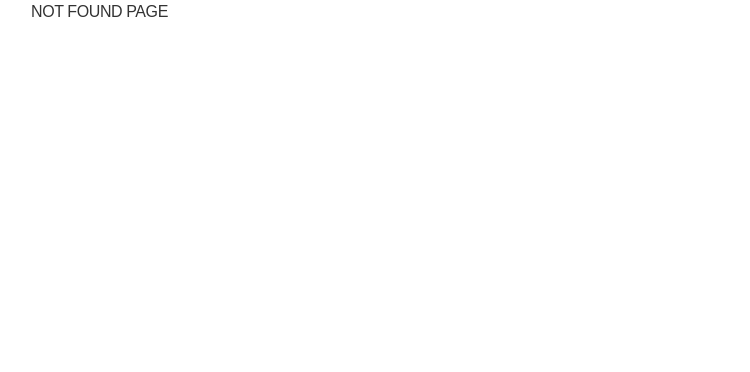
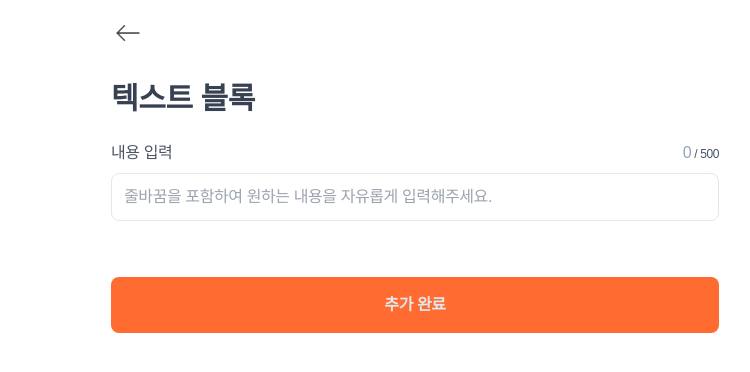
Before and after one commit to Mt-NextJs/linkle, a Next.js app: page /admin/text in a window 1280 px wide. Before the commit this address had no page. Shown: the top 372 px of the page, without its empty margins (225-975 px from the left). Built offline with nearby package versions, Linux system fonts and the light colour scheme.

Commit message:
✨ [Feat] basic block 하위 컴포넌트 구현 #14

```diff
--- /dev/null
+++ b/src/app/admin/(block)/text/page.tsx
@@ -0,0 +1,71 @@
+"use client";
+
+import { getSequence } from "../../../../lib/get-sequence";
+import { useRouter } from "next/navigation";
+import Layout from "../components/layout";
+import FormInput from "../components/form-input";
+import ButtonBox from "../components/buttons/button-box";
+import AddButton from "../components/buttons/add-button";
+import { useState } from "react";
+export default function TextPage() {
+  const [title, setTitle] = useState("");
+  const router = useRouter();
+  const addTextBlock = async (e: React.FormEvent) => {
+    e.preventDefault();
+    const token = sessionStorage.getItem("token");
+    if (!token) {
+      router.push("/login");
+      return;
+    }
+    const nowSequence = await getSequence(token);
+    const params = {
+      type: 6,
+      sequence: nowSequence + 1,
+      title,
+    };
+    try {
+      const response = await fetch(
+        `${process.env.NEXT_PUBLIC_API_URL}/api/link/add`,
+        {
+          method: "POST",
+          headers: {
+            "Content-Type": "application/json",
+            Authorization: `Bearer ${token}`,
+          },
+          body: JSON.stringify(params),
+        },
+      );
+      if (response.ok) {
+        alert("텍스트 블록 추가 완료");
+        router.push("/admin");
+      } else {
+        const { status } = response;
+        console.log(status);
+        if (status === 500) {
+          alert("서버 에러");
+        }
+      }
+    } catch (error) {
+      console.log(error);
+    }
+  };
+  return (
+    <>
+      <Layout title={"텍스트 블록"} onSubmit={addTextBlock}>
+        <FormInput
+          label="내용 입력"
+          id="video-url"
+          type="text"
+          value={title}
+          onChange={(e) => setTitle(e.target.value)}
+          placeholder="줄바꿈을 포함하여 원하는 내용을 자유롭게 입력해주세요."
+          maxLength={500}
+        />
+        <div className="flex items-center justify-center shadow-lg"></div>
+        <ButtonBox>
+          <AddButton type={"submit"} text="추가 완료" />
+        </ButtonBox>
+      </Layout>
+    </>
+  );
+}
--- /dev/null
+++ b/src/app/admin/components/divide-block-sub/dot.tsx
@@ -0,0 +1,9 @@
+export default function Dot() {
+  return (
+    <>
+      <div className="relative ml-[85px] flex h-[86px] w-[530px] items-center justify-center">
+        <div className="absolute left-0 top-1/2 w-full border-t-2 border-dashed border-black"></div>
+      </div>
+    </>
+  );
+}
--- /dev/null
+++ b/src/app/admin/components/divide-block-sub/gap.tsx
@@ -0,0 +1,7 @@
+export default function Gap() {
+  return (
+    <>
+      <div></div>
+    </>
+  );
+}
--- /dev/null
+++ b/src/app/admin/components/divide-block-sub/line.tsx
@@ -0,0 +1,7 @@
+export default function Line() {
+  return (
+    <div className="relative ml-[85px] flex h-[86px] w-[530px] cursor-pointer items-center justify-center">
+      <div className="absolute left-0 top-1/2 w-full border-t-2 border-black"></div>
+    </div>
+  );
+}
--- /dev/null
+++ b/src/app/admin/components/divide-block-sub/point.tsx
@@ -0,0 +1,7 @@
+export default function Point() {
+  return (
+    <div className="relative ml-[85px] flex h-[86px] w-[530px] cursor-pointer items-center justify-center rounded-lg border bg-white shadow-md">
+      <div>point</div>
+    </div>
+  );
+}
--- /dev/null
+++ b/src/app/admin/components/divide-block-sub/zigzag.tsx
@@ -0,0 +1,9 @@
+export default function ZigZag() {
+  return (
+    <>
+      <div className="ml-[85px] flex h-[86px] w-[530px] cursor-pointer items-center justify-center rounded-lg border bg-white shadow-md">
+        zigzag
+      </div>
+    </>
+  );
+}
--- a/src/app/admin/components/divide-block.tsx
+++ b/src/app/admin/components/divide-block.tsx
@@ -1,13 +1,36 @@
+import Gap from "./divide-block-sub/gap";
+import Dot from "./divide-block-sub/dot";
+import Line from "./divide-block-sub/line";
+import ZigZag from "./divide-block-sub/zigzag";
+import Point from "./divide-block-sub/point";
 interface DivideBlockProps {
   type: number;
   sequence: number;
   style: number | null;
 }
 
-export default function DivideBlock({
-  type,
-  sequence,
-  style,
-}: DivideBlockProps) {
-  return <></>;
+export default function DivideBlock({ type, style }: DivideBlockProps) {
+  function renderComponent(style: number) {
+    switch (style) {
+      case 1:
+        return <Gap />;
+      case 2:
+        return <Dot />;
+      case 3:
+        return <Line />;
+      case 4:
+        return <Point />;
+      case 5:
+        return <ZigZag />;
+      default:
+        return <></>;
+    }
+  }
+  return <>{style != null && renderComponent(style)}</>;
 }
+
+// 공백: 1,
+// 점선: 2,
+// 실선: 3,
+// 포인트: 4,
+// 지그재그: 5,
--- a/src/app/admin/components/image-block.tsx
+++ b/src/app/admin/components/image-block.tsx
@@ -1,3 +1,26 @@
-export default function ImageBlock() {
-  return <></>;
+import Image from "next/image";
+
+interface ImageBlockProps {
+  url: string;
+  imgUrl: string | null;
+  title: string | null;
 }
+
+export default function ImageBlock({ url, imgUrl, title }: ImageBlockProps) {
+  return (
+    <>
+      <div className="flex">
+        <div className="relative ml-6 h-[86px] w-[86px]">
+          <Image
+            src={imgUrl == null ? "없음" : imgUrl}
+            alt="미리보기"
+            fill
+            style={{ objectFit: "cover" }}
+            className="rounded border"
+          />
+        </div>
+        <div className="ml-10 mt-7 font-bold">{title}</div>
+      </div>
+    </>
+  );
+}
--- a/src/app/admin/components/text-block.tsx
+++ b/src/app/admin/components/text-block.tsx
@@ -1,3 +1,11 @@
-export default function TextBlock() {
-  return <></>;
+interface TextBlockProps {
+  title: string | null;
 }
+
+export default function TextBlock({ title }: TextBlockProps) {
+  return (
+    <>
+      <div className="mb-4 ml-10 font-bold">{title}</div>
+    </>
+  );
+}
--- a/src/app/admin/page.tsx
+++ b/src/app/admin/page.tsx
@@ -182,7 +182,7 @@ export default function Admin() {
         <h1 className="font-bold">블록 리스트</h1>
         <div className="group relative inline-block">
           <Image
-            src="/assets/icons/icon_question.png"
+            src="/assets/icons/icon_help.png"
             alt="question"
             width={20}
             height={20}
--- a/src/app/intro/components/basicblock.tsx
+++ b/src/app/intro/components/basicblock.tsx
@@ -110,11 +110,11 @@ export default function BasicBlock({
           <LinkBlock url={url} style={style} imgUrl={imgUrl} title={title} />
         );
       case 4:
-        return <ImageBlock />;
+        return <ImageBlock title={title} url={url} imgUrl={imgUrl} />;
       case 5:
         return <EventBlock />;
       case 6:
-        return <TextBlock />;
+        return <TextBlock title={title} />;
       case 7:
         return <CalendarBlock />;
       default:
--- a/src/config/block_types.ts
+++ b/src/config/block_types.ts
@@ -27,7 +27,7 @@ export const blockTypes: BlockType[] = [
     text: "공유하고 싶은 글이 있다면 적어보세요",
     icon: TEXT_ICON,
 
-    path: "/admin/(block)/text",
+    path: "/admin/text",
   },
   {
     title: "이미지",
```
Also changed, not shown: 1 other file (tests, documents, lock files or other folders).
